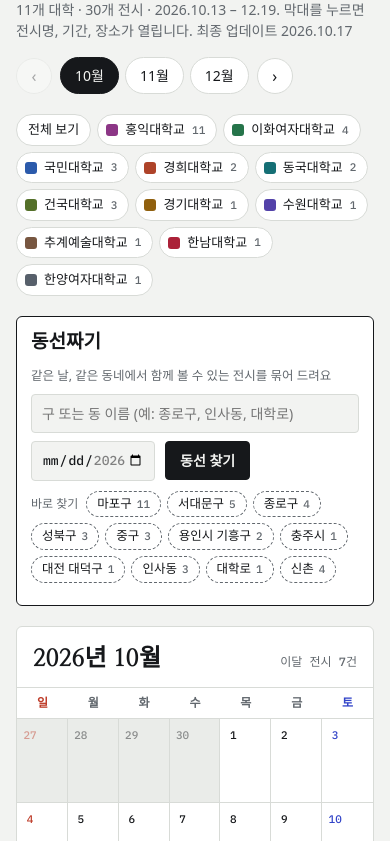
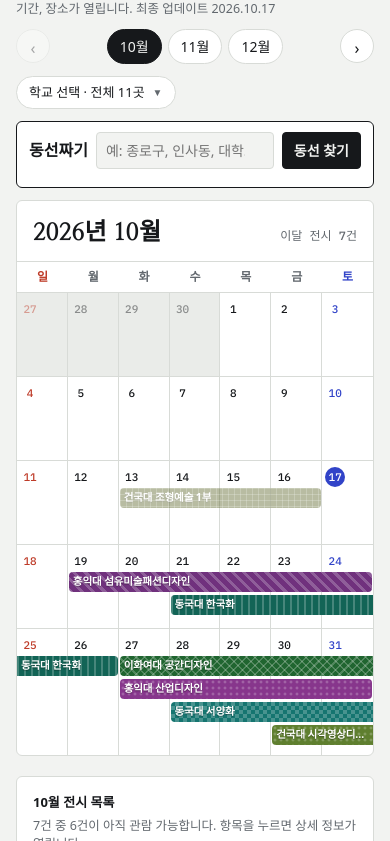
Before and after one commit to entjs-whale/art-grad-calendar, a plain HTML site: page index.html in a window 390 px wide. Shown: the part 85-926 px from the top of the page. Drawn offline with Linux system fonts and the light colour scheme; a web font is replaced by a local one.

Commit message:
Add files via upload
모바일 화면 조정

```diff
--- a/index.html
+++ b/index.html
@@ -216,8 +216,40 @@
   .dstrip{border-radius:14px 14px 0 0}
   .scrim{display:block;position:fixed;inset:0;background:var(--scrim);z-index:40}
 }
+.ftoggle{display:none}
 @media (max-width:640px){
   :root{--lane:20px}
+  body{padding-block:16px 40px}
+  .wrap{gap:12px}
+  .head{gap:10px}
+  h1{font-size:24px;margin:2px 0 4px}
+  .sub{font-size:12.5px}
+  .monthnav{width:100%;justify-content:space-between}
+  #mtabs{flex:1;justify-content:center}
+  .mbtn{padding:6px 12px}
+  .arrow{width:34px;height:34px}
+  /* 학교 필터: 버튼 하나로 접기 */
+  .ftoggle{display:inline-flex;align-items:center;justify-content:space-between;gap:8px;align-self:flex-start;
+    border:1px solid var(--line);background:var(--sheet);border-radius:999px;padding:6px 12px;font-size:13px;font-weight:500;cursor:pointer}
+  .ftoggle .caret{font-size:10px;color:var(--muted);transition:transform .15s}
+  .ftoggle[aria-expanded="true"] .caret{transform:rotate(180deg)}
+  .filters{display:none;margin-top:-4px}
+  .filters.open{display:flex}
+  .chip{font-size:12.5px;padding:4px 10px 4px 7px}
+  /* 동선짜기: 한 줄로 줄이고, 누르면 날짜·바로 찾기가 펼쳐짐 */
+  .route-bar{padding:10px 12px;gap:8px;border-width:1px}
+  .rform{display:grid;grid-template-columns:auto minmax(0,1fr) auto;gap:8px}
+  .rlab{grid-column:1;grid-row:1;font-size:16px;margin:0;align-self:center}
+  .rlab small{display:none}
+  #rq{grid-column:2;grid-row:1;padding:7px 9px;font-size:14px}
+  .rform .rbtn[type="submit"]{grid-column:3;grid-row:1;padding:7px 11px}
+  #rdate,#rclear,.rquick{display:none}
+  .route-bar.open #rdate{display:block;grid-column:1/3;grid-row:2}
+  .route-bar.open #rclear:not([hidden]){display:block;grid-column:3;grid-row:2}
+  .route-bar.open .rquick{display:flex;flex-wrap:nowrap;overflow-x:auto;padding-bottom:2px;scrollbar-width:none}
+  .route-bar.open .rquick::-webkit-scrollbar{display:none}
+  .rqc,.rquick .lab{flex:none}
+  #routeInline .route{padding-top:10px}
   .bar{font-size:10.5px;padding:0 4px;margin:0 1px}
   .bar .full{display:none} .bar .short{display:block}
   .cell{padding:4px 3px}
@@ -244,12 +276,13 @@
     </nav>
   </header>
 
+  <button class="ftoggle" id="ftoggle" type="button" aria-expanded="false" aria-controls="filters"></button>
   <div class="filters" id="filters" role="group" aria-label="학교 필터"></div>
 
   <section class="route-bar" aria-label="동선짜기">
     <form class="rform" id="rform" autocomplete="off">
       <label class="rlab" for="rq">동선짜기 <small>같은 날, 같은 동네에서 함께 볼 수 있는 전시를 묶어 드려요</small></label>
-      <input id="rq" list="rlist" placeholder="구 또는 동 이름 (예: 종로구, 인사동, 대학로)">
+      <input id="rq" list="rlist" placeholder="예: 종로구, 인사동, 대학로">
       <datalist id="rlist"></datalist>
       <input type="date" id="rdate" min="2026-10-13" max="2026-12-19" aria-label="방문 날짜">
       <button class="rbtn" type="submit">동선 찾기</button>
@@ -500,8 +533,15 @@
 document.getElementById('next').onclick=()=>{if(mi<MONTHS.length-1){mi++;render()}};
 
 const filters=document.getElementById('filters');
+const ftoggle=document.getElementById('ftoggle');
+ftoggle.addEventListener('click',()=>{
+  const open=ftoggle.getAttribute('aria-expanded')!=='true';
+  ftoggle.setAttribute('aria-expanded',open); filters.classList.toggle('open',open);
+});
 function renderFilters(){
   const all=active.size===order.length;
+  const picked=order.filter(k=>active.has(k));
+  ftoggle.innerHTML=`<span>학교 선택 · ${all?`전체 ${order.length}곳`:picked.length===1?esc(SCHOOLS[picked[0]].name):`${picked.length}곳`}</span><span class="caret" aria-hidden="true">▼</span>`;
   filters.innerHTML=`<button class="chip all" id="f-all" aria-pressed="${all}">전체 보기</button>`+
     order.map(k=>{const s=SCHOOLS[k];const n=EVENTS.filter(e=>e.school===k).length;
       return `<button class="chip" id="f-${k}" data-k="${k}" aria-pressed="${active.has(k)}" style="--h:${s.h};--s:${s.s};--l:${s.l}"><span class="sw"></span>${s.name}<span class="n">${n}</span></button>`}).join('');
@@ -689,7 +729,11 @@
   routeQ=null; routeDay=null; dateTouched=false; rq.value=''; rmsg.hidden=true;
   document.getElementById('rclear').hidden=true; render();
 }
+const routeBar=document.querySelector('.route-bar');
+rq.addEventListener('focus',()=>routeBar.classList.add('open'));
 function renderRoute(){
+  if(routeQ) routeBar.classList.add('open');
+  else if(document.activeElement!==rq) routeBar.classList.remove('open');
   document.querySelectorAll('.rqc').forEach(b=>b.setAttribute('aria-pressed', !!routeQ && norm(b.dataset.q)===norm(routeQ)));
   const narrow=narrowMQ.matches;
   side.classList.toggle('has-route', !!routeQ && !narrow);
```
